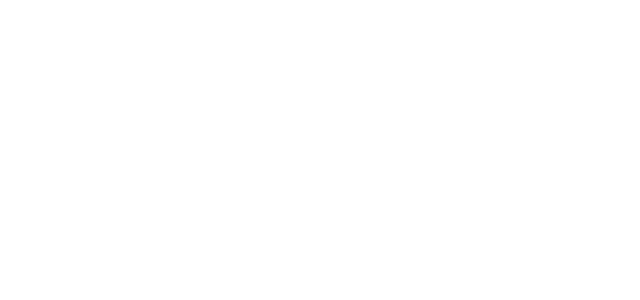
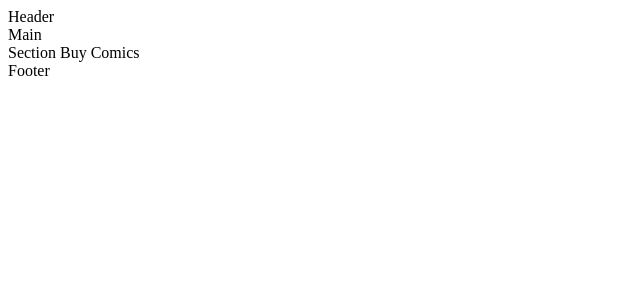
Before and after one commit to MorenaMastromarino/vue-dc-comics, a Vue app: page / in a window 1280 px wide. Shown: the top 300 px of the page, without its empty margins (0-640 px from the left). Built offline with nearby package versions, Linux system fonts and the light colour scheme.

Commit message:
struttura components

```diff
--- a/src/App.vue
+++ b/src/App.vue
@@ -1,16 +1,25 @@
 <template>
   <div>
-
+    <Header/>
+    <Main/>
+    <BuyComics/>
+    <Footer/>
   </div>
 </template>
 
 <script>
-
+import Header from './components/Header.vue';
+import Main from './components/Main.vue';
+import BuyComics from './components/BuyComics.vue';
+import Footer from './components/Footer.vue';
 
 export default {
   name: 'App',
   components: {
-
+    Header,
+    Main,
+    BuyComics,
+    Footer
   }
 }
 </script>
--- /dev/null
+++ b/src/components/BuyComics.vue
@@ -0,0 +1,16 @@
+<template>
+  <section>
+    Section Buy Comics
+  </section>
+</template>
+
+<script>
+export default {
+  name: 'BuyComics',
+
+}
+</script>
+
+<style lang="scss" scoped>
+
+</style>
--- /dev/null
+++ b/src/components/Footer.vue
@@ -0,0 +1,16 @@
+<template>
+  <footer>
+    Footer
+  </footer>
+</template>
+
+<script>
+export default {
+  name: 'Footer',
+
+}
+</script>
+
+<style lang="scss" scoped>
+
+</style>
--- /dev/null
+++ b/src/components/Header.vue
@@ -0,0 +1,16 @@
+<template>
+  <header>
+    Header
+  </header>
+</template>
+
+<script>
+export default {
+  name: 'Header',
+
+}
+</script>
+
+<style lang="scss" scoped>
+
+</style>
--- /dev/null
+++ b/src/components/Main.vue
@@ -0,0 +1,16 @@
+<template>
+  <main>
+    Main
+  </main>
+</template>
+
+<script>
+export default {
+  name: 'Main',
+
+}
+</script>
+
+<style lang="scss" scoped>
+
+</style>
```
